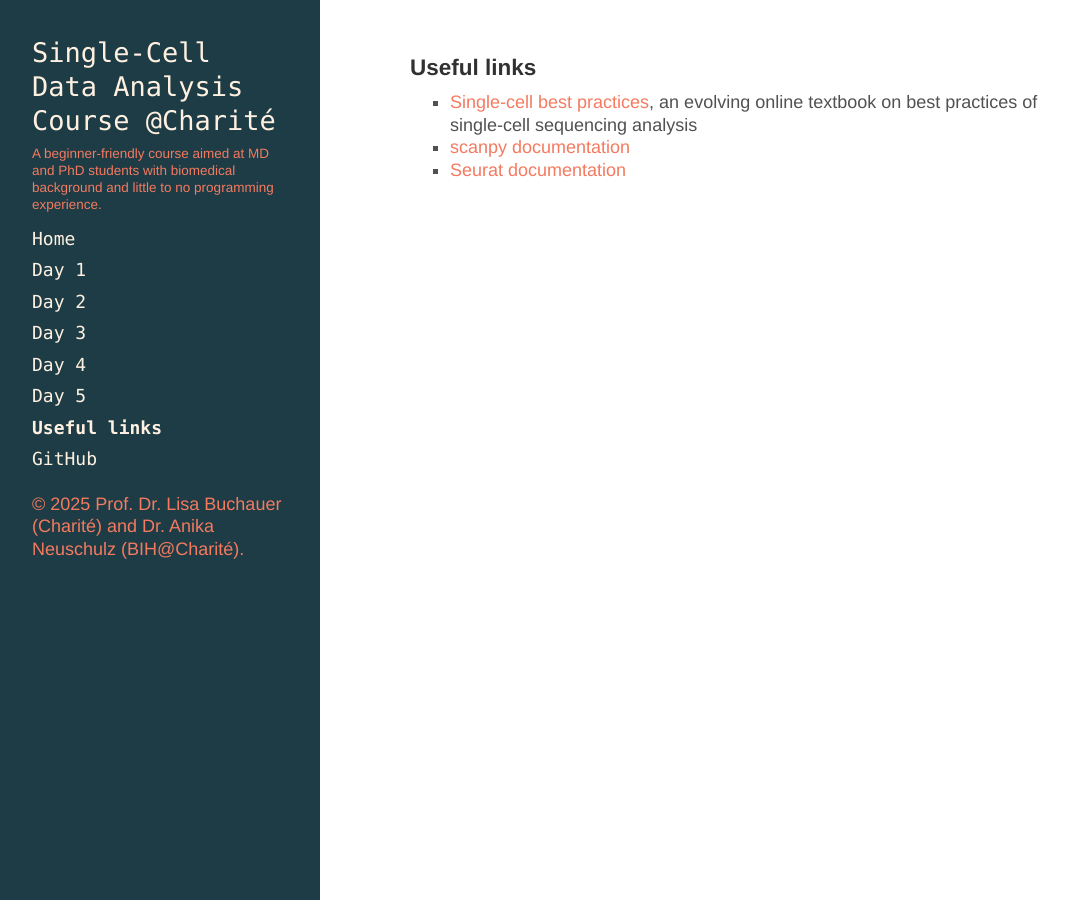
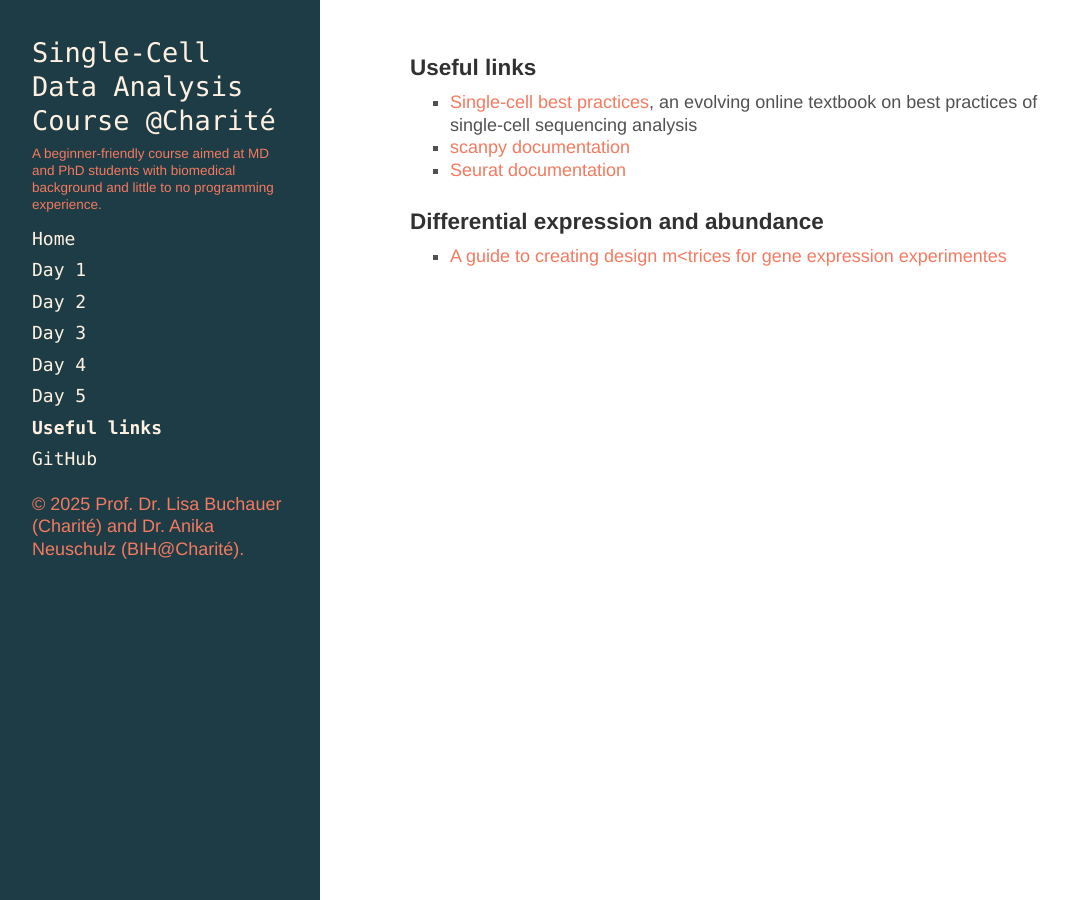
Before and after one commit to buchauer-lab/charite-sc-data-course, a Jekyll site: the page built from docs/Usefullinks.md, in a window 1280 px wide. Shown: the whole page, without its empty margins (4-1073 px from the left). Built offline with Jekyll 4.4.1, drawn with Linux system fonts in a browser that asks for light colours; nearby versions of some CDN libraries; a style sheet for code colours, icons or effects is not loaded.

Commit message:
add link

```diff
--- a/docs/Usefullinks.md
+++ b/docs/Usefullinks.md
@@ -9,3 +9,7 @@ order: 7
 - [Single-cell best practices](https://www.sc-best-practices.org/preamble.html), an evolving online textbook on best practices of single-cell sequencing analysis
 - [scanpy documentation](https://scanpy.readthedocs.io/en/stable/)
 - [Seurat documentation](https://satijalab.org/seurat/)
+
+
+### Differential expression and abundance
+- [A guide to creating design m<trices for gene expression experimentes](https://f1000research.com/articles/9-1444)
```
